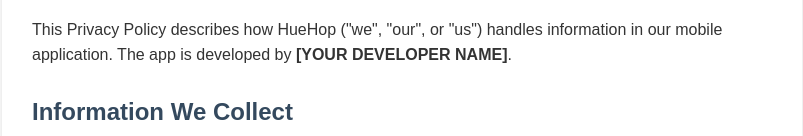
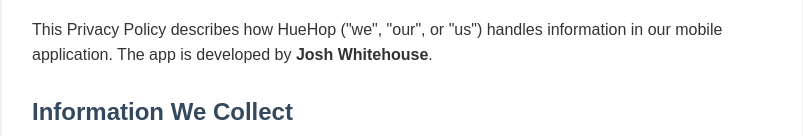
Before and after one commit to Octorious/color-cyclone-privacy-policy, a plain HTML site: page index.html in a window 1280 px wide. Shown: the part 206-342 px from the top of the page, without its empty margins (238-1041 px from the left). Drawn offline with Linux system fonts and the light colour scheme.

Commit message:
Update index.html

```diff
--- a/index.html
+++ b/index.html
@@ -57,7 +57,7 @@
             <strong>Last updated:</strong> [UPDATE THIS DATE - e.g., December 15, 2024]
         </div>
 
-        <p>This Privacy Policy describes how HueHop ("we", "our", or "us") handles information in our mobile application. The app is developed by <strong>[YOUR DEVELOPER NAME]</strong>.</p>
+        <p>This Privacy Policy describes how HueHop ("we", "our", or "us") handles information in our mobile application. The app is developed by <strong>Josh Whitehouse</strong>.</p>
 
         <h2>Information We Collect</h2>
         <p>HueHop itself does not directly collect personal information from users. However, our third-party service providers may collect certain data as described below:</p>
```
